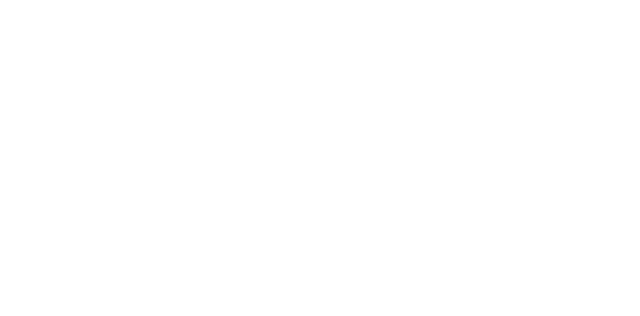
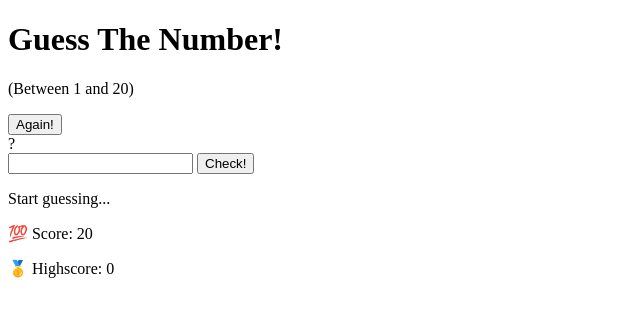
Before and after one commit to juhock/guessingGame, a plain HTML site: page index.html in a window 1280 px wide. Shown: the whole page, without its empty margins (0-640 px from the left). Drawn offline with Linux system fonts and the light colour scheme.

Commit message:
html skeleton added

```diff
--- a/index.html
+++ b/index.html
@@ -4,11 +4,30 @@
     <meta charset="UTF-8">
     <meta name="viewport" content="width=device-width, initial-scale=1.0">
     <link rel="stylesheet" href="style.css" />
-    <script src="script.js"></script>
-    <title>Guessing the Number!</title>
+    <title>Guess The Number!</title>
 </head>
-
 <body>
+    <header>
+        <h1>Guess The Number!</h1>
+        <p class="between">(Between 1 and 20)</p>
+        <button class="btn again">Again!</button>
+        <div class="number">?</div>
+      </header>
+      <main>
+        <section class="left">
+          <input type="number" class="guess" />
+          <button class="btn check">Check!</button>
+        </section>
+        <section class="right">
+          <p class="message">Start guessing...</p>
+          <p class="label-score">💯 Score: <span class="score">20</span></p>
+          <p class="label-highscore">
+            🥇 Highscore: <span class="highscore">0</span>
+          </p>
+        </section>
+      </main>
+      <script src="script.js"></script>
 
 </body>
+
 </html>
```
